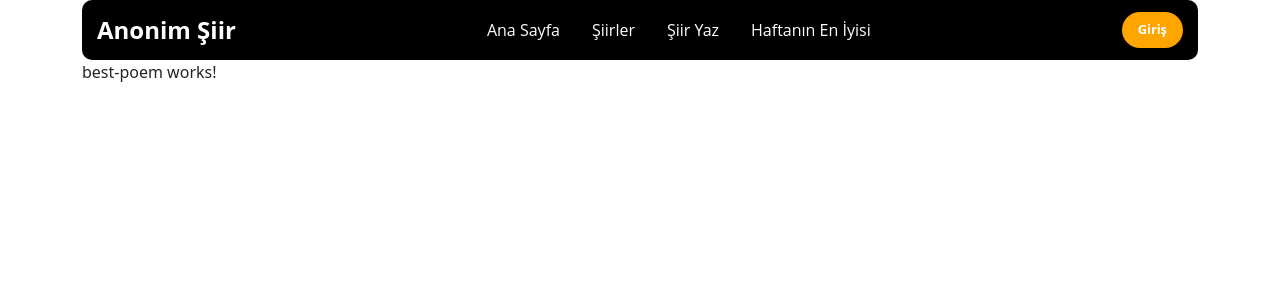
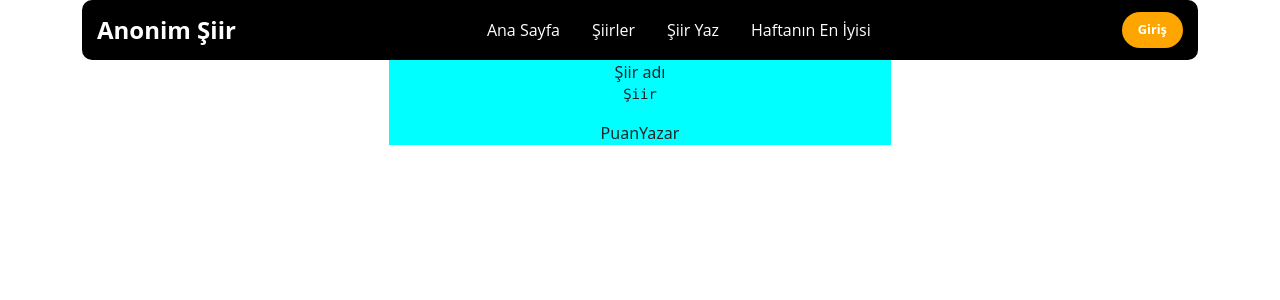
Before and after one commit to enesaslanhan/Poem-Project-Angular, an Angular app: page /best-poem in a window 1280 px wide. Shown: the top 300 px of the page. Built offline with nearby package versions, Linux system fonts and the light colour scheme; no server answers.

Commit message:
31 Ekim 1

```diff
--- a/src/app/Components/best-poem/best-poem.component.css
+++ b/src/app/Components/best-poem/best-poem.component.css
@@ -0,0 +1,5 @@
+.container{
+    width: 45%;
+    background-color: aqua;
+    text-align: center;
+}
--- a/src/app/Components/best-poem/best-poem.component.html
+++ b/src/app/Components/best-poem/best-poem.component.html
@@ -1 +1,8 @@
-<p>best-poem works!</p>
+<div class="container">
+    <div class="poem-name"><span>Şiir adı</span></div>
+    <div class="poem-text"><pre>Şiir</pre></div>
+    <div class="informations">
+        <span class="information">Puan</span>
+        <span class="information">Yazar</span>
+    </div>
+</div>
--- a/src/app/Components/best-poem/best-poem.component.ts
+++ b/src/app/Components/best-poem/best-poem.component.ts
@@ -1,10 +1,45 @@
-import { Component } from '@angular/core';
+import { Component, OnInit } from '@angular/core';
+import { PoemUserScoreModel } from 'src/app/Models/poemUserScoreModel';
+import { PoemScoreService } from 'src/app/Services/poem-score.service';
+import { PoemService } from 'src/app/Services/poem.service';
+import { UserService } from 'src/app/Services/user.service';
 
 @Component({
   selector: 'app-best-poem',
   templateUrl: './best-poem.component.html',
   styleUrls: ['./best-poem.component.css']
 })
-export class BestPoemComponent {
+export class BestPoemComponent implements OnInit{
+  constructor(private poemService:PoemService,private poemScoreService:PoemScoreService,private userService:UserService){}
+  poemUserScoresModel:PoemUserScoreModel={
+    fakeName:"",
+    poem:null,
+    poemScore:0
+  }
+  ngOnInit(): void {
+    this.Get()
+  }
+  Get(){
+    this.poemScoreService.getAll().subscribe(response=>{
+      let score=0;
+      let poemId;
+      let userId;
+      response.data.forEach(element => {
+        if (element.score>=score) {
+          this.poemUserScoresModel.poemScore=element.score;
+          score=element.score;
+          poemId=element.poemId;
+          userId=element.userId
+        }
+      });
+      this.poemService.getPoemId(poemId).subscribe(response=>{
+        this.poemUserScoresModel.poem=response.data
+      })
+      this.userService.getById(userId).subscribe(response=>{
+        this.poemUserScoresModel.fakeName=response.data.fakeName;
+      })
+      console.log(this.poemUserScoresModel)
+    })
 
+  }
 }
--- a/src/app/Services/poem.service.ts
+++ b/src/app/Services/poem.service.ts
@@ -19,5 +19,8 @@ export class PoemService {
   getAll():Observable<DataResponseModel<Poem[]>>{
     return this.httpClient.get<DataResponseModel<Poem[]>>(this.apiUrl+"getall");
   }
+  getPoemId(poemId:Number):Observable<DataResponseModel<Poem>>{
+    return this.httpClient.get<DataResponseModel<Poem>>(this.apiUrl+"getbypoemid?poemid="+poemId)
+  }
 
 }
```
